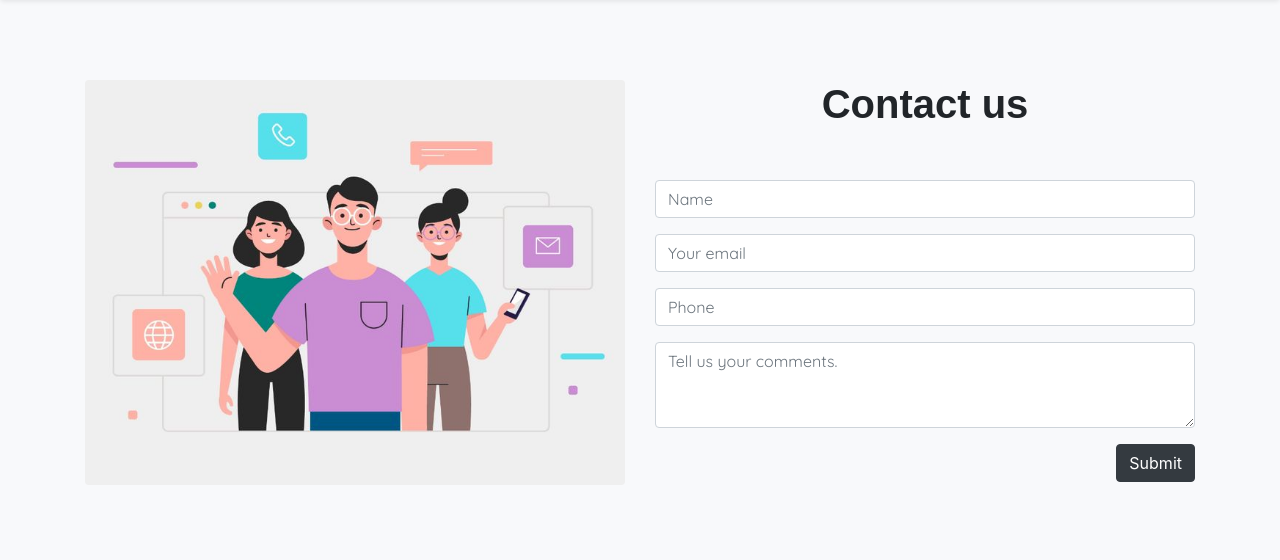
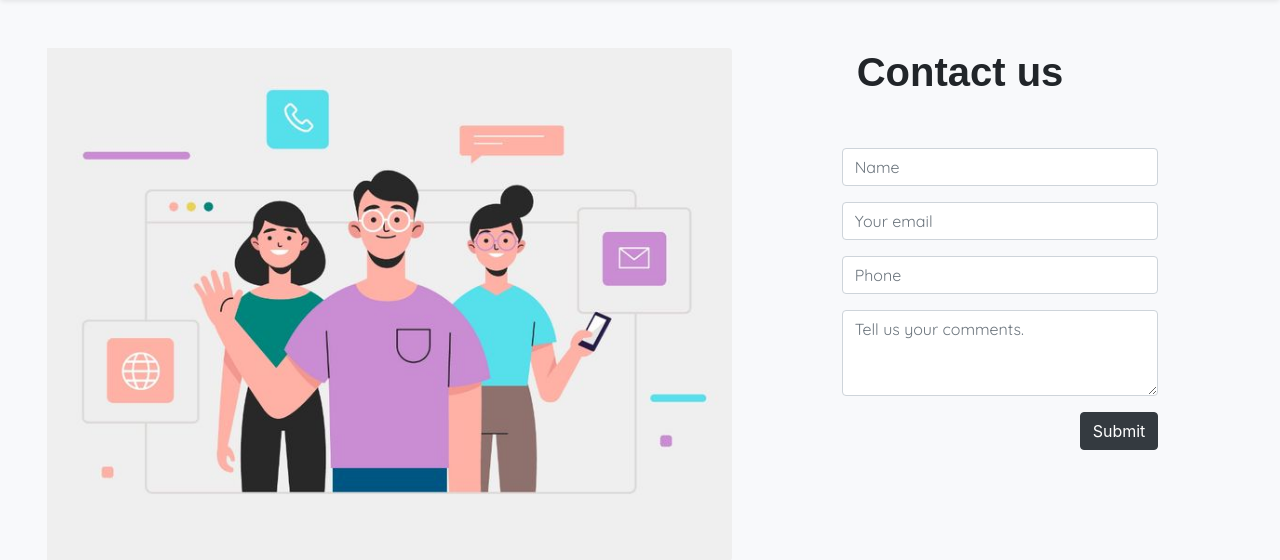
Before and after one commit to SolracDavid99/QuickTrip, a PHP site: page /html/contactUs-v2.html in a window 1280 px wide. Shown: the part 95-655 px from the top of the page. Run offline with PHP 8.4, Linux system fonts and the light colour scheme; some web fonts are replaced.

Commit message:
Container fluid

```diff
--- a/css/contactUs.css
+++ b/css/contactUs.css
@@ -58,11 +58,12 @@ body{
     background-color: #f8f9fb;
 }
 #image{
-    width: 40rem;
+    padding-left: 2rem;
 }
 .container{
-    padding-top: 2rem;
+    padding-top: 1rem;
 }
 form{
     font-family: 'Quicksand', sans-serif;
+    padding-left: 5rem;
 }
--- a/html/contactUs-v2.html
+++ b/html/contactUs-v2.html
@@ -55,12 +55,12 @@
             </ul>
         </div>
     </nav>
-<div class="container">
+<div class="container-fluid">
     <div class="row">
-        <div class="col-md">
+        <div class="col-md-7">
             <img src="/assets/img/contacUs.jpg"  class="img-fluid rounded" id="image" alt="">
         </div>
-        <div class="col-md">
+        <div class="col-md-4">
             <h2 class= "titulo">Contact us</h2>
             <br>
             <form>
```
